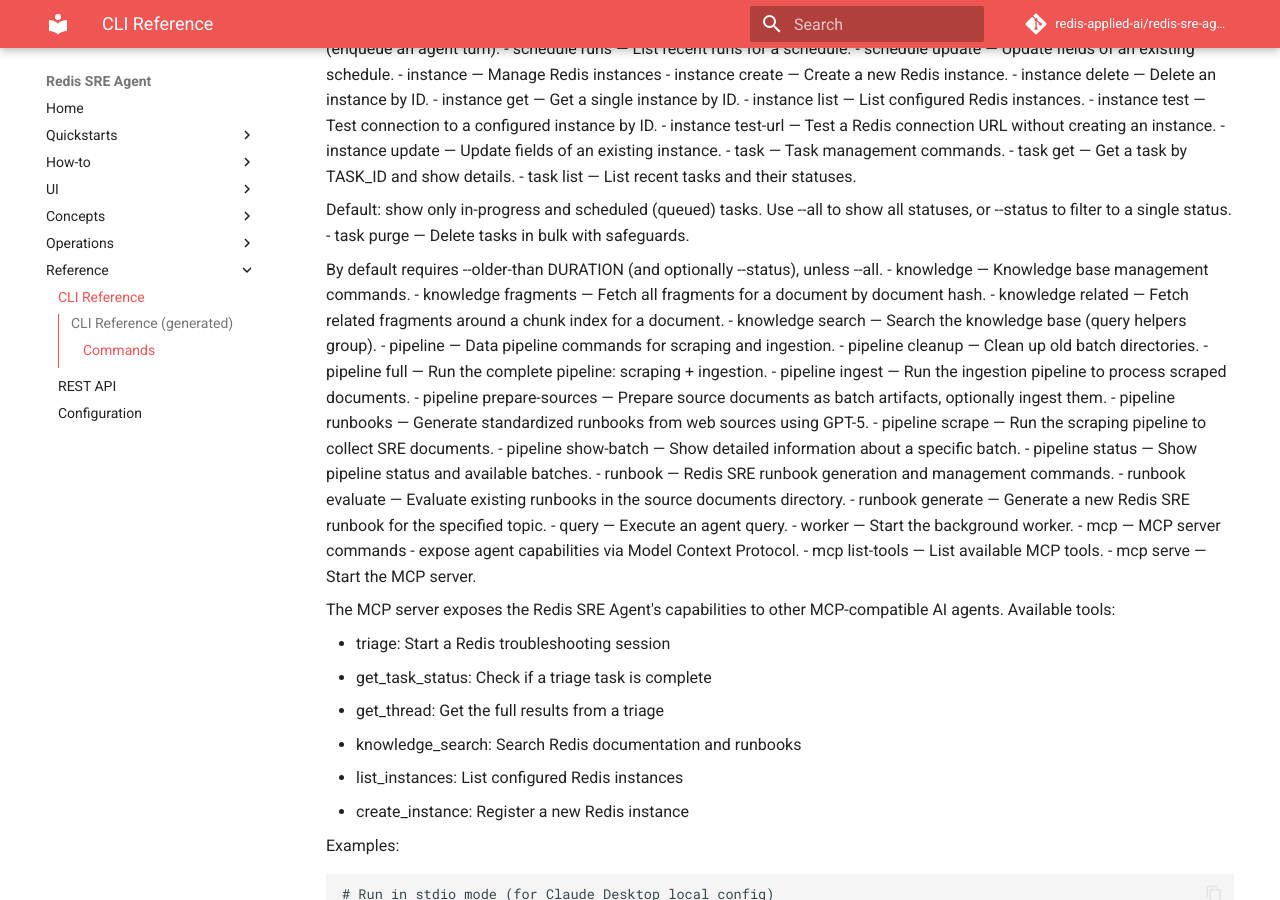
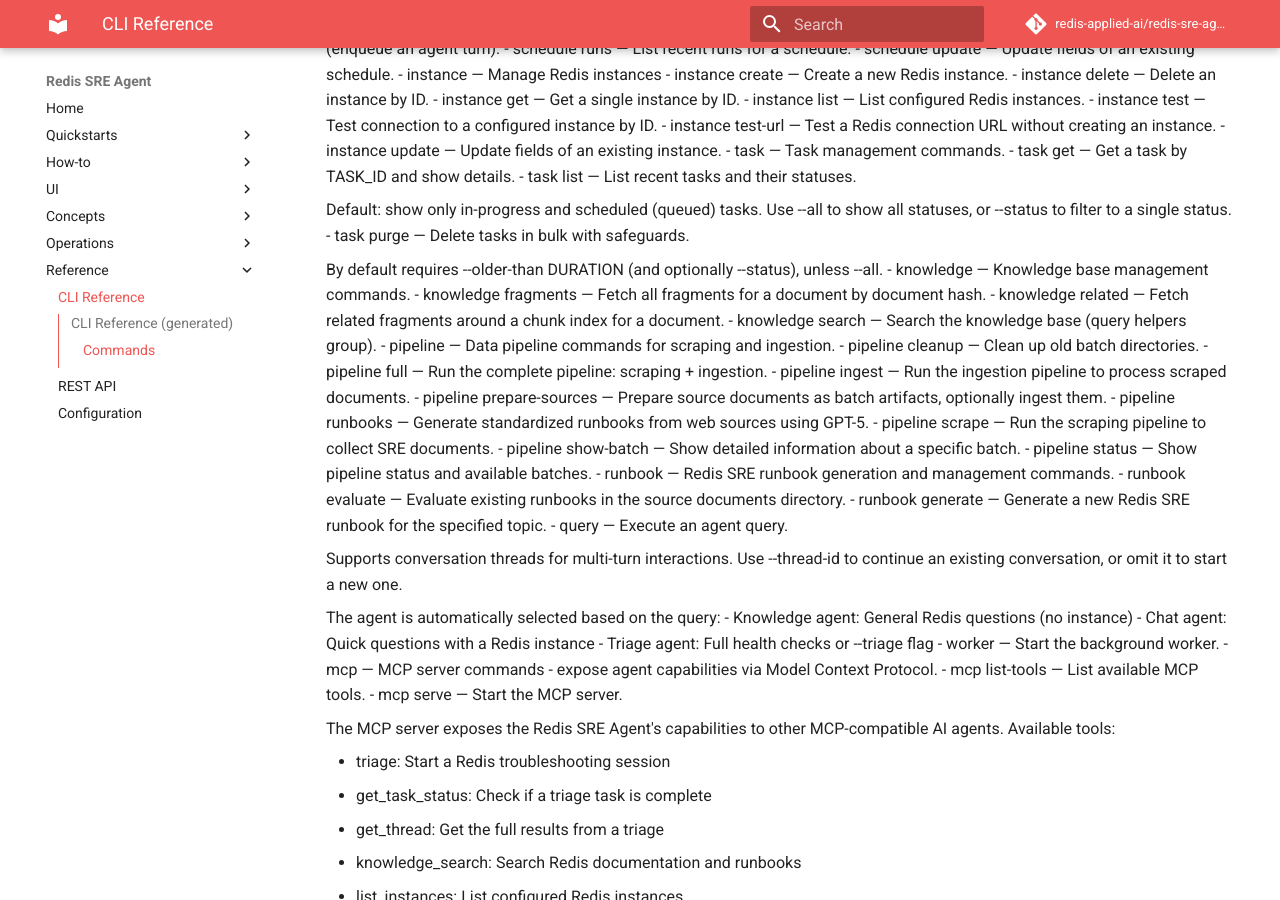
Before and after one commit to redis-applied-ai/redis-sre-agent, an MkDocs documentation site: the page built from docs/reference/cli.md, in a window 1280 px wide and 900 px high, scrolled down 671 px. Built offline with MkDocs 1.6.1 and Material for MkDocs 9.7.7, drawn with Linux system fonts in a browser that asks for light colours; comment, search, counter and statistics services are not loaded.

Commit message:
Update CLI reference docs

```diff
--- a/docs/reference/cli.md
+++ b/docs/reference/cli.md
@@ -68,6 +68,14 @@
 - runbook evaluate — Evaluate existing runbooks in the source documents directory.
 - runbook generate — Generate a new Redis SRE runbook for the specified topic.
 - query — Execute an agent query.
+
+    Supports conversation threads for multi-turn interactions. Use --thread-id
+    to continue an existing conversation, or omit it to start a new one.
+
+    The agent is automatically selected based on the query:
+    - Knowledge agent: General Redis questions (no instance)
+    - Chat agent: Quick questions with a Redis instance
+    - Triage agent: Full health checks or --triage flag
 - worker — Start the background worker.
 - mcp — MCP server commands - expose agent capabilities via Model Context Protocol.
 - mcp list-tools — List available MCP tools.
```
